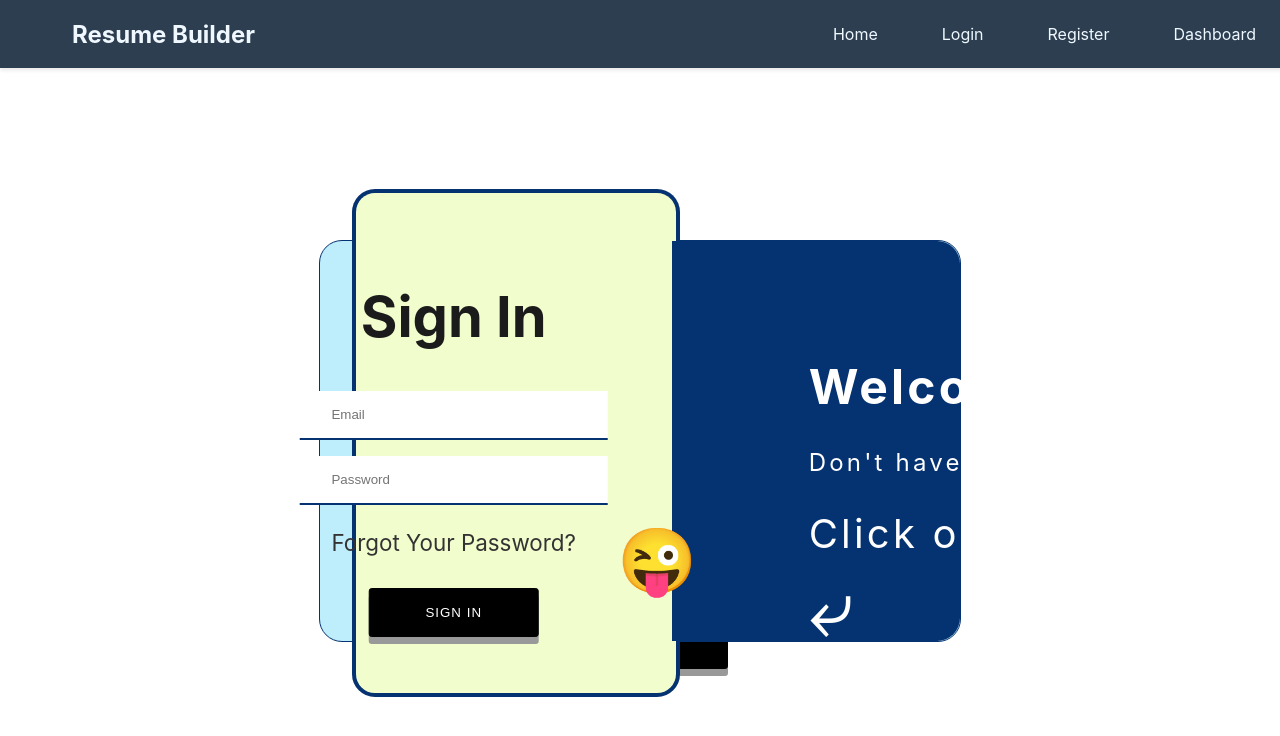
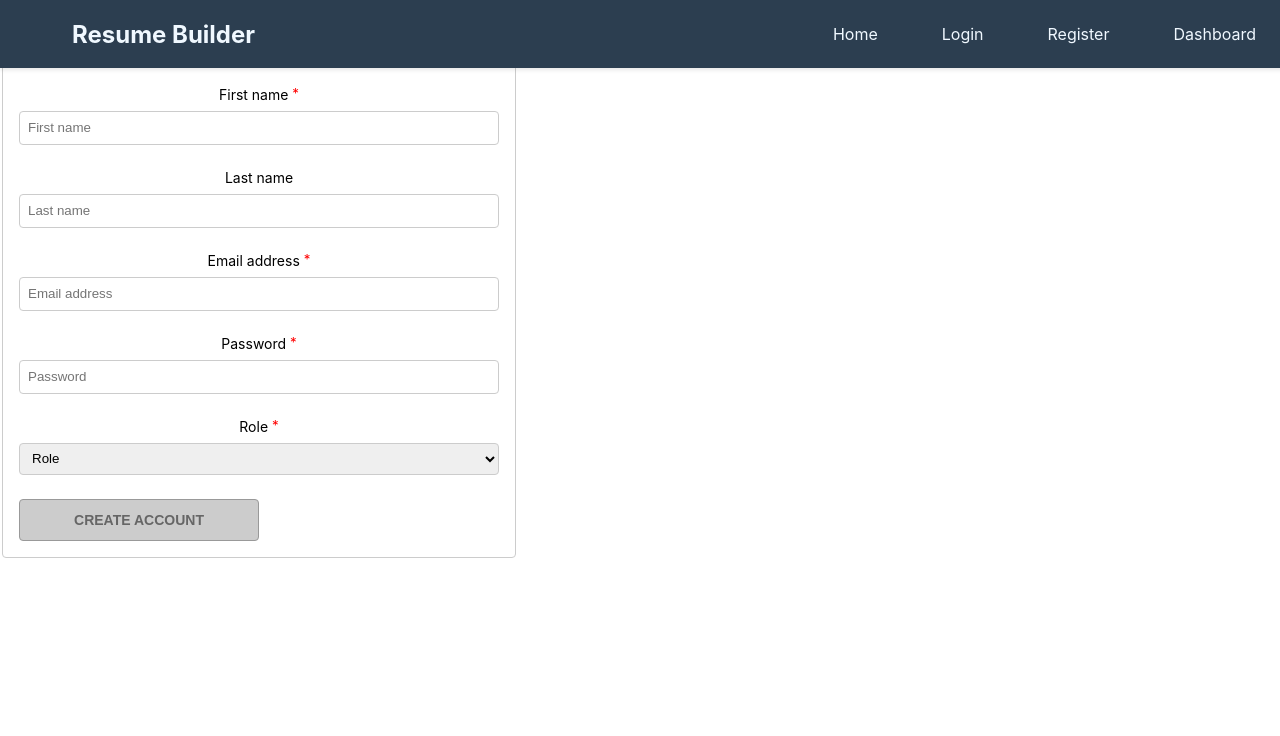
Before and after one commit to hanane54/Resume-Builder, a React (Create React App) app in the folder resume-builder-frontend/: page /register in a window 1280 px wide. Shown: the top 736 px of the page. Built offline with nearby package versions, Linux system fonts and the light colour scheme.

Commit message:
Updating registration form

```diff
--- a/resume-builder-frontend/src/App.css
+++ b/resume-builder-frontend/src/App.css
@@ -36,3 +36,83 @@
     transform: rotate(360deg);
   }
 }
+
+
+.Register {
+  display: flex;
+  flex: 1;
+  height: 100vh;
+  justify-content: center;
+  align-items: center;
+}
+
+fieldset {
+  display: flex;
+  width: 480px;
+  padding: 16px;
+  border: 1px solid #ccc;
+  border-radius: 4px;
+  flex-direction: column;
+}
+
+label {
+  margin-bottom: 8px;
+  font-size: 14px;
+}
+
+sup {
+  color: red;
+  top: -2px;
+  font-size: 95%;
+  line-height: 0;
+  position: relative;
+  vertical-align: baseline;
+}
+
+input,
+select {
+  border-radius: 4px;
+  border: 1px solid #ccc;
+  height: 32px;
+  padding: 0 8px;
+}
+
+.Field {
+  position: relative;
+  padding-bottom: 24px;
+  display: flex;
+  flex-direction: column;
+}
+
+.FieldError {
+  position: absolute;
+  bottom: -6px;
+  color: red;
+  font-size: 12px;
+}
+
+.Row {
+  display: flex;
+  flex-direction: row;
+}
+
+button {
+  padding: 12px;
+  width: 240px;
+  border-radius: 4px;
+  border: 1px solid #ccc;
+  background-color: darkblue;
+  color: white;
+  text-transform: uppercase;
+  font-size: 14px;
+  font-weight: bold;
+  cursor: pointer;
+}
+
+button:disabled,
+button[disabled] {
+  border: 1px solid #999999;
+  background-color: #cccccc;
+  color: #666666;
+  cursor: not-allowed;
+}
--- a/resume-builder-frontend/src/pages/Register.jsx
+++ b/resume-builder-frontend/src/pages/Register.jsx
@@ -1,305 +1,131 @@
-import React, { useState } from "react";
-import styled, { keyframes } from "styled-components";
+import './../App.css';
+import {useState} from "react";
 
-const move = keyframes`
-0%{
-    opacity:0;
+export const validateEmail = (email) => {
+  return String(email)
+    .toLowerCase()
+    .match(
+      /^(([^<>()[\]\\.,;:\s@"]+(\.[^<>()[\]\\.,;:\s@"]+)*)|(".+"))@((\[[0-9]{1,3}\.[0-9]{1,3}\.[0-9]{1,3}\.[0-9]{1,3}\])|(([a-zA-Z\-0-9]+\.)+[a-zA-Z]{2,}))$/
+    );
+};
 
-}
-95%{
-    opacity:1;
-
-}
-
-`;
-const BackgroundBox = styled.div`
-  background-color: #beeefb;
-  height: 50vh;
-  width: 50%;
-
-  display: flex;
-  justify-content: center;
-  align-items: center;
-
-  margin: 15rem auto;
-
-  position: relative;
-  border-radius: 23px;
-  border: 1px solid #053271;
-
-  .text1 {
-    z-index: ${(props) => (props.clicked ? "-700" : "700")};
-    transform: ${(props) =>
-      props.clicked ? "translateX(0)" : "translateX(100%)"};
-    transition: transform 1s ease-in-out;
-    animation: ${(props) => (props.clicked ? move : "none")} 1.5s;
-  }
-
-  .text2 {
-    z-index: ${(props) => (props.clicked ? "700" : "-700")};
-    animation: ${(props) => (props.clicked ? "none" : move)} 1.5s;
-
-    transform: ${(props) =>
-      props.clicked ? "translateX(-100%)" : "translateX(0%)"};
-    transition: transform 1s ease-in-out;
-  }
-
-  .signin {
-    position: absolute;
-    top: 0%;
-    text-align: center;
-    z-index: ${(props) => (props.clicked ? "-600" : "500")};
-    transform: ${(props) => (props.clicked ? "none" : "translateX(-50%)")};
-    transition: all 1s;
-  }
-  .signup {
-    position: absolute;
-    top: 0%;
-    text-align: center;
-    z-index: ${(props) => (props.clicked ? "500" : "-500")};
-    transform: ${(props) => (props.clicked ? "translateX(50%)" : "none")};
-    transition: all 1s;
-  }
-`;
-
-const Box1 = styled.div`
-  background-color: #f1fdcd;
-  width: 50%;
-  height: 100%;
-  position: absolute;
-  left: 0;
-  top: 0;
-
-  transform: ${(props) =>
-    props.clicked ? "translateX(90%)" : "translateX(10%)"};
-
-  transition: transform 1s;
-
-  &::after,
-  &::before {
-    content: "";
-    position: absolute;
-    width: 100%;
-    height: 100%;
-    background-color: #f1fdcd;
-
-    z-index: -200;
-  }
-
-  &::before {
-    top: 3rem;
-    border-radius: 23px;
-    border: 4px solid #053271;
-  }
-
-  &::after {
-    bottom: 3rem;
-    border-radius: 23px 23px 0 0;
-    border-top: 4px solid #053271;
-    border-right: 4px solid #053271;
-    border-left: 4px solid #053271;
-  }
-`;
-
-const Box2 = styled.div`
-  background-color: #053271;
-  width: 45%;
-  height: 100%;
-  position: absolute;
-  right: 0;
-  top: 0;
-
-  z-index: 600;
-  transform: ${(props) =>
-    props.clicked ? "translateX(-122%)" : "translateX(0%)"};
-  transition: transform 1s;
-
-  border-radius: ${(props) =>
-    props.clicked ? "23px 0 0 23px" : "0 23px 23px 0"};
-`;
-
-const Form = styled.form`
-  color: #1b1b1b;
-  display: flex;
-  flex-direction: column;
-  align-items: center;
-  justify-content: center;
-  height: 100%;
-  padding: 0 4rem;
-
-  /* z-index: 100; */
-`;
-
-const Input = styled.input`
-  background-color: #fff;
-  border: none;
-  border-bottom: 2px solid #053271;
-
-  padding: 1rem 2rem;
-  margin: 0.5rem 0;
-  width: 100%;
-
-  &:focus {
-    outline: none;
-    border: none;
-    border: 2px solid #053271;
-  }
-`;
-
-const Button = styled.button`
-  border-radius: 3px;
-  padding: 1rem 3.5rem;
-  margin-top: 1rem;
-  border: 1px solid black;
-  background-color: black;
-  color: #fff;
-  text-transform: uppercase;
-  cursor: pointer;
-  letter-spacing: 1px;
-
-  box-shadow: 0 7px #999;
-
-  &:hover {
-    background-color: #1b1b1b;
-  }
-  &:active {
-    background-color: black;
-
-    box-shadow: 0 5px #666;
-    transform: translateY(4px);
-  }
-
-  &:focus {
-    outline: none;
-  }
-`;
-
-const Title = styled.h1`
-  font-size: 3.5rem;
-  margin-bottom: 2rem;
-`;
-
-const Link = styled.a`
-  text-decoration: none;
-  color: #333;
-  font-size: 1.4rem;
-  margin: 1rem 0;
-`;
-
-const ButtonAnimate = styled.button`
-  position: absolute;
-  z-index: 1000;
-  height: 5rem;
-  width: 5rem;
-  top: 70%;
-  border: none;
-  cursor: pointer;
-
-  right: ${(props) => (props.clicked ? "52%" : "42%")};
-
-  transform: ${(props) => (props.clicked ? "rotate(360deg)" : "rotate(0)")};
-
-  transition: all 1.5s;
-  background-color: transparent;
-
-  &::before {
-    content: "😜";
-    font-size: 4rem;
-  }
-
-  &:focus {
-    outline: none;
-  }
-`;
-
-const Text = styled.div`
-  position: absolute;
-  z-index: 1000;
-  font-size: 1.5rem;
-  display: flex;
-  flex-direction: column;
-  letter-spacing: 0.2rem;
-  color: #fff;
-
-  .attention {
-    font-size: 2.5rem;
-    position: relative;
-    margin-top: 2rem;
-  }
-
-  .attention-icon {
-    position: absolute;
-    right: ${(props) => (props.clicked ? "0" : "none")};
-    top: 100%;
-    font-size: 5rem;
-  }
-`;
+const PasswordErrorMessage = () => {
+ return (
+   <p className="FieldError">Password should have at least 8 characters</p>
+ );
+};
 
 function Register() {
-  const [click, setClick] = useState(false);
-  const handleClick = () => setClick(!click);
-  return (
-    <>
-      {" "}
-      <BackgroundBox clicked={click}>
-        <ButtonAnimate clicked={click} onClick={handleClick}></ButtonAnimate>
+ const [firstName, setFirstName] = useState("");
+ const [lastName, setLastName] = useState("");
+ const [email, setEmail] = useState("");
+ const [password, setPassword] = useState({
+   value: "",
+   isTouched: false,
+ });
+ const [role, setRole] = useState("role");
 
-        <Form className="signin">
-          <Title>Sign In</Title>
-          <Input type="email" name="email" id="emailId" placeholder="Email" />
-          <Input
-            type="password"
-            name="password"
-            id="passwordId"
-            placeholder="Password"
-          />
-          <Link href="#">Forgot Your Password?</Link>
-          <Button>Sign In</Button>
-        </Form>
+ const getIsFormValid = () => {
+   return (
+     firstName &&
+     validateEmail(email) &&
+     password.value.length >= 8 &&
+     role !== "role"
+   );
+ };
 
-        <Form className="signup">
-          <Title>Sign Up</Title>
-          <Input
-            type="text"
-            name="username"
-            id="usernameId"
-            placeholder="Username"
-          />
+ const clearForm = () => {
+   setFirstName("");
+   setLastName("");
+   setEmail("");
+   setPassword({
+     value: "",
+     isTouched: false,
+   });
+   setRole("role");
+ };
 
-          <Input type="email" name="email" id="emailId" placeholder="Email" />
-          <Input
-            type="password"
-            name="password"
-            id="passwordId"
-            placeholder="Password"
-          />
-          <Link href="#" onClick={handleClick}>
-            Already have an Account?
-          </Link>
-          <Button>Sign Up</Button>
-        </Form>
+ const handleSubmit = (e) => {
+   e.preventDefault();
+   alert("Account created!");
+   clearForm();
+ };
 
-        <Text className="text1" clicked={click}>
-          <h1>Welcome!</h1>
-          Don't have an account?
-          <br />
-          <span className="attention">Click on Emoji</span>
-          <span className="attention-icon">⤶</span>
-        </Text>
-
-        <Text className="text2" clicked={click}>
-          <h1>Hi There!</h1>
-          Already have an account?
-          <br />
-          <span className="attention">Click on Emoji</span>
-          <span className="attention-icon">⤷</span>
-        </Text>
-
-        <Box1 clicked={click} />
-        <Box2 clicked={click} />
-      </BackgroundBox>
-    </>
-  );
+ return (
+   <div className="App">
+     <form onSubmit={handleSubmit}>
+       <fieldset>
+         <h2>Sign Up</h2>
+         <div className="Field">
+           <label>
+             First name <sup>*</sup>
+           </label>
+           <input
+             value={firstName}
+             onChange={(e) => {
+               setFirstName(e.target.value);
+             }}
+             placeholder="First name"
+           />
+         </div>
+         <div className="Field">
+           <label>Last name</label>
+           <input
+             value={lastName}
+             onChange={(e) => {
+               setLastName(e.target.value);
+             }}
+             placeholder="Last name"
+           />
+         </div>
+         <div className="Field">
+           <label>
+             Email address <sup>*</sup>
+           </label>
+           <input
+             value={email}
+             onChange={(e) => {
+               setEmail(e.target.value);
+             }}
+             placeholder="Email address"
+           />
+         </div>
+         <div className="Field">
+           <label>
+             Password <sup>*</sup>
+           </label>
+           <input
+             value={password.value}
+             type="password"
+             onChange={(e) => {
+               setPassword({ ...password, value: e.target.value });
+             }}
+             onBlur={() => {
+               setPassword({ ...password, isTouched: true });
+             }}
+             placeholder="Password"
+           />
+           {password.isTouched && password.value.length < 8 ? (
+             <PasswordErrorMessage />
+           ) : null}
+         </div>
+         <div className="Field">
+           <label>
+             Role <sup>*</sup>
+           </label>
+           <select value={role} onChange={(e) => setRole(e.target.value)}>
+             <option value="role">Role</option>
+             <option value="individual">Individual</option>
+             <option value="business">Business</option>
+           </select>
+         </div>
+         <button type="submit" disabled={!getIsFormValid()}>
+           Create account
+         </button>
+       </fieldset>
+     </form>
+   </div>
+ );
 }
 
 export default Register;
```
